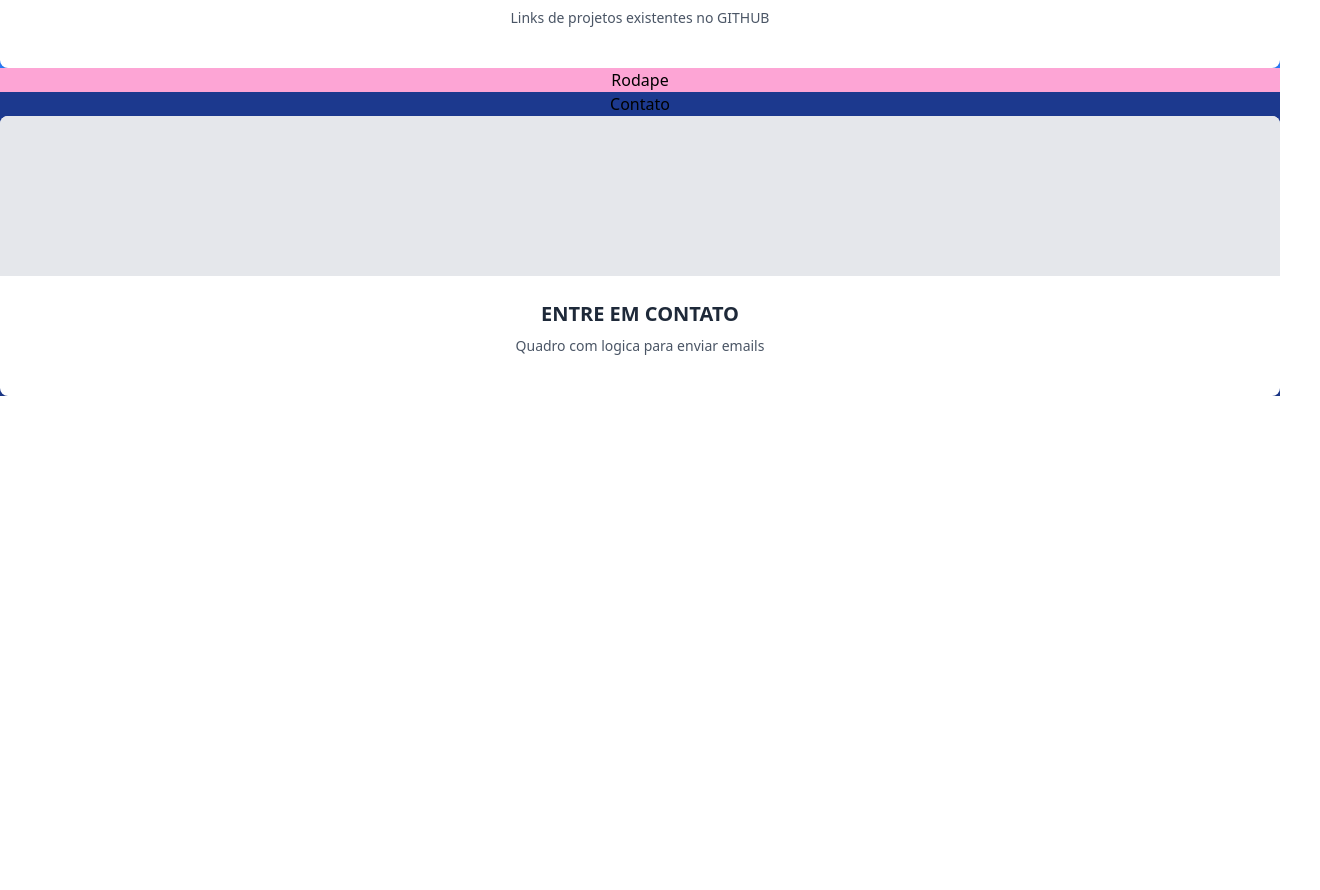
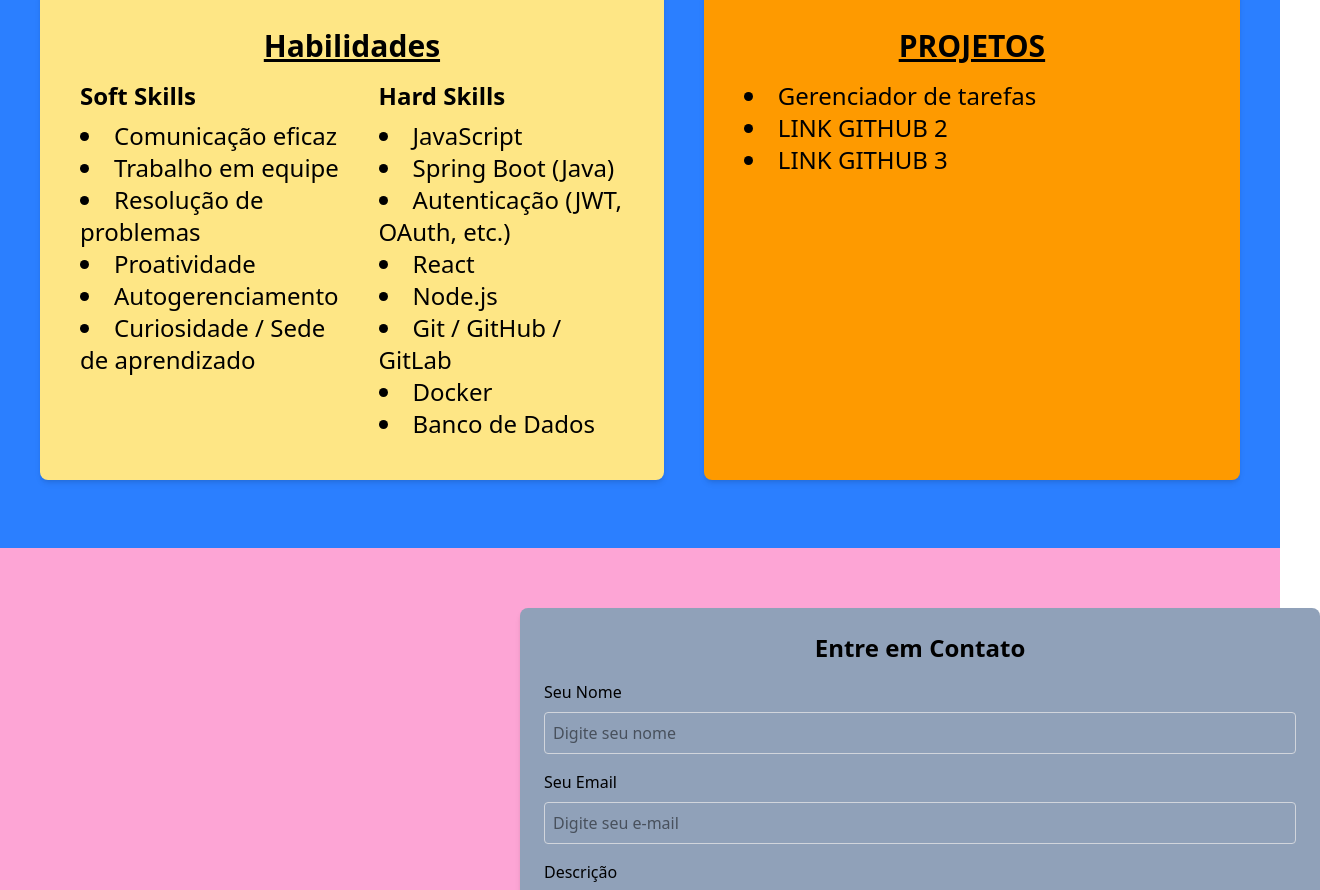
Before and after one commit to Erick-lks/Portf-lio-, a React (Vite) app in the folder portifolio-app/: page / in a window 1280 px wide. Shown: the part 1880-2770 px from the top of the page, 1320 px wide, since content can reach past the window. Before the commit the page ends 2276 px from the top, so only its background shows below. Built offline with nearby package versions, Linux system fonts and the light colour scheme.

Commit message:
Atualização de estrutura

```diff
--- a/portifolio-app/src/components/baixo/Footer.jsx
+++ b/portifolio-app/src/components/baixo/Footer.jsx
@@ -1,18 +1,74 @@
-import Card from "../meio/Card";
+import { useState } from "react";
 
 export default function Footer() {
+  const [formData, setFormData] = useState({
+    nome: "",
+    email: "",
+    mensagem: "",
+  });
+
+  const handleChange = (e) => {
+    setFormData({
+      ...formData,
+      [e.target.name]: e.target.value,
+    });
+  };
+
+  const handleSubmit = (e) => {
+    e.preventDefault();
+    console.log("Dados enviados:", formData);
+    // Aqui você pode enviar os dados para um backend ou serviço como EmailJS
+  };
+
   return (
-    <div className="bg-pink-300 h-15 w-full text-center">
-      <h3>Rodape</h3>
+    <div className="bg-pink-300 pt-15 pb-15">
+      <form
+        onSubmit={handleSubmit}
+        className="bg-slate-400 shadow-md rounded-lg p-6 ml-130 h-140 w-200"
+      >
+        <h2 className="text-2xl font-bold mb-4 text-center">
+          Entre em Contato
+        </h2>
 
-      <div className="bg-blue-900">
-        <h3>Contato</h3>
+        <label className="block text-left mb-2 font-medium">Seu Nome</label>
+        <input
+          type="text"
+          name="nome"
+          value={formData.nome}
+          onChange={handleChange}
+          placeholder="Digite seu nome"
+          className="w-full p-2 mb-4 border border-gray-300 rounded focus:outline-none focus:ring-2 focus:ring-blue-500"
+          required
+        />
 
-        <Card
-          title="ENTRE EM CONTATO"
-          description="Quadro com logica para enviar emails"
+        <label className="block text-left mb-2 font-medium">Seu Email</label>
+        <input
+          type="email"
+          name="email"
+          value={formData.email}
+          onChange={handleChange}
+          placeholder="Digite seu e-mail"
+          className="w-full p-2 mb-4 border border-gray-300 rounded focus:outline-none focus:ring-2 focus:ring-blue-500"
+          required
         />
-      </div>
+
+        <label className="block text-left mb-2 font-medium">Descrição</label>
+        <textarea
+          name="mensagem"
+          value={formData.mensagem}
+          onChange={handleChange}
+          placeholder="Escreva sua mensagem"
+          className="w-full p-2 mb-4 border border-gray-300 rounded h-32 resize-none focus:outline-none focus:ring-2 focus:ring-blue-500"
+          required
+        />
+
+        <button
+          type="submit"
+          className="bg-blue-500 text-white px-4 py-2 rounded hover:bg-blue-600 transition-colors w-full"
+        >
+          Enviar
+        </button>
+      </form>
     </div>
   );
 }
--- a/portifolio-app/src/components/meio/Body.jsx
+++ b/portifolio-app/src/components/meio/Body.jsx
@@ -6,13 +6,14 @@ import Stacks from "./Stacks";
 export default function Body() {
   return (
     <div className="w-full h-full bg-blue-100 text-center">
-      <div className="bg-yellow-900">
+      <div className="bg-yellow-900 pt-15
+       text-4xl grid gap-6 font-mono">
         <h2>Bem-vindo ao Meu Portifólio</h2>
 
         <h3>
-          Desenvolvedor Full Stack | React | Node.js | Java | Spring Bootnpm ru{" "}
+          Desenvolvedor Full Stack | React | Node.js | Java | Spring Boot{" "}
         </h3>
-        <div className="w-64 mx-auto mt-4">
+        <div className="w-150 mx-auto mt-15 h-150 ">
           <Lottie animationData={animationData} loop={true} />
         </div>
       </div>
--- a/portifolio-app/src/components/meio/Card.jsx
+++ b/portifolio-app/src/components/meio/Card.jsx
@@ -5,7 +5,7 @@ export default function Card({ title, description, imageUrl }) {
         <img
           src={imageUrl}
           alt={"Imagem"}
-          className="w-full h-150 object-cover"
+          className="w-full h-140 object-cover"
         />
       ) : (
         <div className="w-full h-40 bg-gray-200 flex items-center justify-center text-gray-500"></div>
--- a/portifolio-app/src/components/meio/Informacao.jsx
+++ b/portifolio-app/src/components/meio/Informacao.jsx
@@ -2,6 +2,7 @@ import { useEffect, useState } from "react";
 import Card from "./Card";
 import Doing from "./Imagens/Doing.jpg";
 import Itsme from "./Imagens/itsme.jpeg";
+import Formacao from "./Imagens/Formacao.jpg";
 
 const cardsData = [
   {
@@ -20,6 +21,7 @@ const cardsData = [
     title: "FORMAÇÃO",
     description:
       "Bacharelado em [Seu Curso] - [Sua Universidade] (20XX-20XX). Certificação em [Tecnologia Relevante].",
+    imageUrl: Formacao,
   },
 ];
 
--- a/portifolio-app/src/components/meio/Stacks.jsx
+++ b/portifolio-app/src/components/meio/Stacks.jsx
@@ -1,18 +1,65 @@
-
-import Card from "./Card";
-
 export default function Stacks() {
   return (
-    <div className="bg-blue-500">
-      <div>
-        <h3>Skills</h3>
+    <div className="bg-blue-500 min-h-150 p-10">
+      <div className="flex flex-col md:flex-row gap-10 justify-center">
+        {/* Habilidades */}
+        <div className="bg-amber-200 w-full md:w-[700px] p-10 rounded-lg shadow-md text-center text-2xl">
+          <h2 className="font-bold mb-4 underline text-3xl">Habilidades</h2>
+          <div className="flex flex-col md:flex-row gap-6 text-left">
+            {/* Soft Skills */}
+            <div>
+              <h4 className="font-semibold mb-2">Soft Skills</h4>
+              <ul className="list-disc list-inside">
+                <li>Comunicação eficaz</li>
+                <li>Trabalho em equipe</li>
+                <li>Resolução de problemas</li>
+                <li>Proatividade</li>
+                <li>Autogerenciamento</li>
+                <li>Curiosidade / Sede de aprendizado</li>
+              </ul>
+            </div>
 
-        <Card title="HABILIDADES" description="soft skills e hard skills" />
+            {/* Hard Skills */}
+            <div>
+              <h4 className="font-semibold mb-2">Hard Skills</h4>
+              <ul className="list-disc list-inside">
+                <li>JavaScript</li>
+                <li>Spring Boot (Java)</li>
+                <li>Autenticação (JWT, OAuth, etc.)</li>
+                <li>React</li>
+                <li>Node.js</li>
+                <li>Git / GitHub / GitLab</li>
+                <li>Docker</li>
+                <li>Banco de Dados</li>
+              </ul>
+            </div>
+          </div>
+        </div>
 
-        <Card
-          title="PROJETOS"
-          description="Links de projetos existentes no GITHUB"
-        />
+        {/* Projetos */}
+        <div className="bg-amber-500 w-full md:w-[600px] p-10 rounded-lg shadow-md text-center text-2xl">
+          <h3 className="font-bold mb-4 underline text-3xl">PROJETOS</h3>
+          <ul className="list-disc list-inside text-left">
+            <li>
+              <a
+                href="https://gerenciador-de-tarefas-gray.vercel.app/"
+                className="hover:underline cursor-pointer"
+              >
+                Gerenciador de tarefas
+              </a>
+            </li>
+            <li>
+              <a href="#" className="hover:underline cursor-pointer">
+                LINK GITHUB 2
+              </a>
+            </li>
+            <li>
+              <a href="#" className="hover:underline cursor-pointer">
+                LINK GITHUB 3
+              </a>
+            </li>
+          </ul>
+        </div>
       </div>
     </div>
   );
--- a/portifolio-app/src/components/top/Header.jsx
+++ b/portifolio-app/src/components/top/Header.jsx
@@ -1,6 +1,6 @@
 export default function Header() {
   return (
-    <div className=" bg-red-300 text-center text-8xl">
+    <div className=" bg-slate-600 text-center text-2xl">
       <h1>Nav bar</h1>
     </div>
   );
```
Also changed, not shown: portifolio-app/src/components/meio/Imagens/Formacao.jpg (added).
